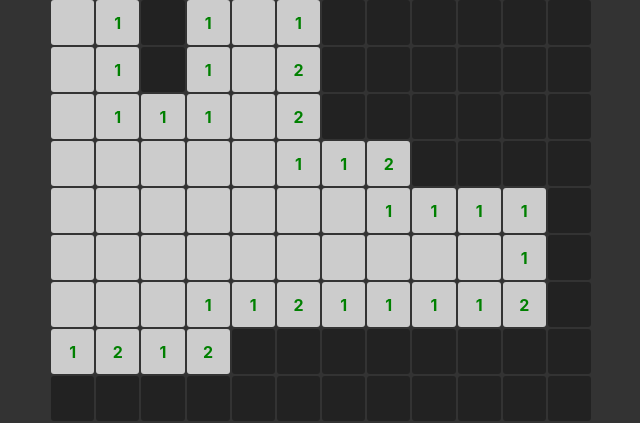
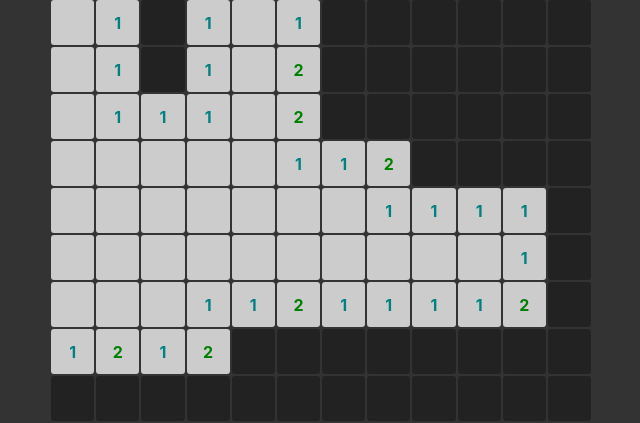
Before and after one commit to i-amare/minesweeper, a React (Create React App) app: page / in a window 1280 px wide. Both pictures are taken after a click on the element 572 px from the left and 22 px from the top of the page. Shown: the top 423 px of the page, without its empty margins (319-959 px from the left). Built offline with nearby package versions, Linux system fonts and the light colour scheme.

Commit message:
added dynamic colour change on blocks
The colour of the font will change based on the number of bombs next to the tile

```diff
--- a/src/components/grid/Block.tsx
+++ b/src/components/grid/Block.tsx
@@ -30,7 +30,7 @@ const Block = (props: blockProps) => {
 		backgroundColor: "#ccc",
 	};
 
-	const fontColors = ["#80c1ff", "green", "coral", "red"];
+	const fontColors = ["white", "teal", "green", "lightcoral", "tomato", "red", "magenta", "blueviolet", "darkorchid", "black"];
 
 	const block = props.tileArrState[props.blockIdx[0]][props.blockIdx[1]];
 
@@ -43,18 +43,18 @@ const Block = (props: blockProps) => {
 				...block.cleared ?
 					(
 						block.rigged ?
-							{backgroundColor: 'lightcoral'}
+							{backgroundColor: '#ff9a9a'}
 							: {backgroundColor: '#ccc'}
 					)
 					: null,
-				color: fontColors[1],
+				color: fontColors[block.bombProx],
 			}}
 		>
 			{
 				block.cleared ?
 					(
 						block.rigged ?
-							<img src={bombIcon} alt="bomb" style={{...ImageStyling, backgroundColor: 'lightcoral'}} />
+							<img src={bombIcon} alt="bomb" style={{...ImageStyling, backgroundColor: '#ff9a9a'}} />
 							: block.bombProx ? block.bombProx : ""
 					)
 					:
```
